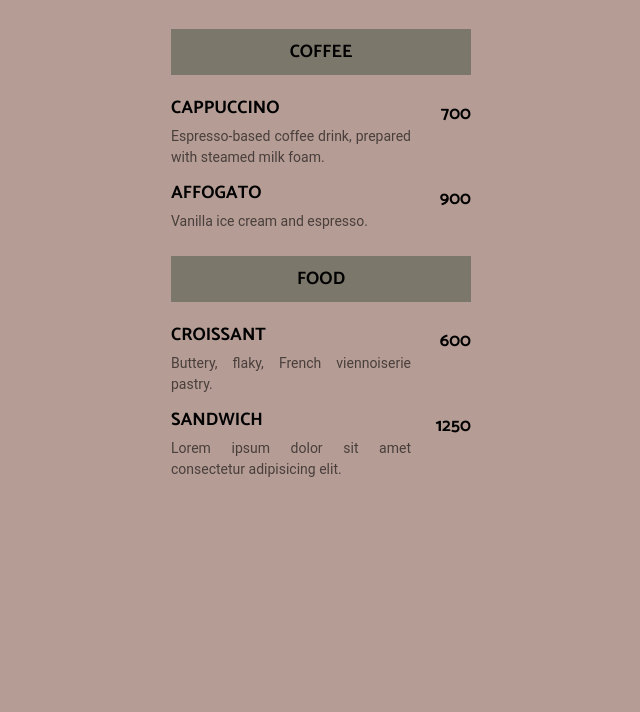
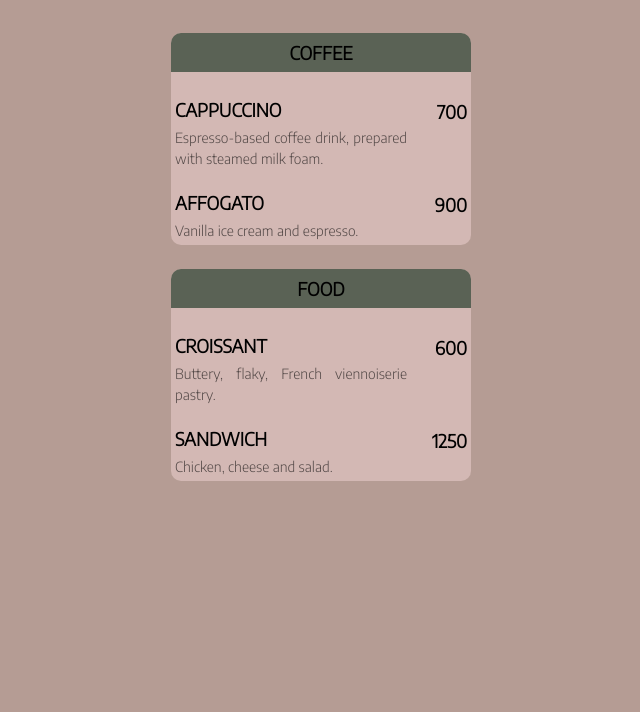
Before and after one commit to luan-cerilio/maratona-explorer-3, a plain HTML site: page index.html in a window 1280 px wide. Shown: the part 88-800 px from the top of the page, without its empty margins (319-959 px from the left). Drawn offline with Linux system fonts and the light colour scheme; a web font is replaced by a local one.

Commit message:
new visual for the webpage

```diff
--- a/index.html
+++ b/index.html
@@ -1,10 +1,11 @@
 <!DOCTYPE html>
 <html lang="en">
+
 <head>
 
     <link rel="preconnect" href="https://fonts.googleapis.com">
     <link rel="preconnect" href="https://fonts.gstatic.com" crossorigin>
-    <link href="https://fonts.googleapis.com/css2?family=Catamaran:wght@700&display=swap" rel="stylesheet">
+    <link href="https://fonts.googleapis.com/css2?family=Alumni+Sans+Pinstripe&family=Catamaran:wght@700&family=Encode+Sans:wght@300&display=swap" rel="stylesheet">
 
     <meta charset="UTF-8">
     <meta name="viewport" content="width=device-width, initial-scale=1.0">
@@ -66,7 +67,7 @@
                 <div class="food">
                     <h3>Sandwich</h3>
                     <p class="description">
-              Lorem ipsum dolor sit amet consectetur adipisicing elit.
+                        Chicken, cheese and salad.
                     </p>
                 </div>
                 <strong class="price">
@@ -75,6 +76,6 @@
             </li>
         </ul>
     </section>
+</body>
 
-  </body>
 </html>
--- a/style.css
+++ b/style.css
@@ -5,8 +5,9 @@
 }
 
 body {
+
   background-color: #9e7e73c2;
-    font-family: 'Roboto', sans-serif;
+  font-family: 'Encode Sans', sans-serif;
 }
 
 ul {
@@ -14,10 +15,13 @@
 }
 
 /* FONTS */
-  h1, h2, h3, .price {
-    font-family: 'Catamaran', sans-serif;
+h1,
+h2,
+h3,
+.price {
   text-transform: uppercase;
   color: #000000;
+  border-radius: 10px 10px 0px 0px;
 }
 
 /* HEADER */
@@ -25,8 +29,10 @@
   padding: 32px 0;
   text-align: center;
 }
+
 header,
 section {
+  border-radius: 10px;
   max-width: 300px;
   margin: 0 auto;
 }
@@ -53,7 +59,7 @@
 }
 
 section h2 {
-    background-color: #4252427e;
+  background-color: #425242d5;
   padding: 8px 16px;
   text-align: center;
   margin-bottom: 24px;
@@ -72,7 +78,12 @@
 
 li .food {
   max-width: 240px;
+
 }
+.drink, .meal {
+  background-color: #f6dada73;
+}
+
 
 .food h3 {
   margin-bottom: 8px;
@@ -96,3 +107,7 @@
 .description {
   text-align: justify;
 }
+
+h3, p, .price {
+  margin: 4px;
+}
```
Lines whose indentation alone changed are shown as unchanged.
